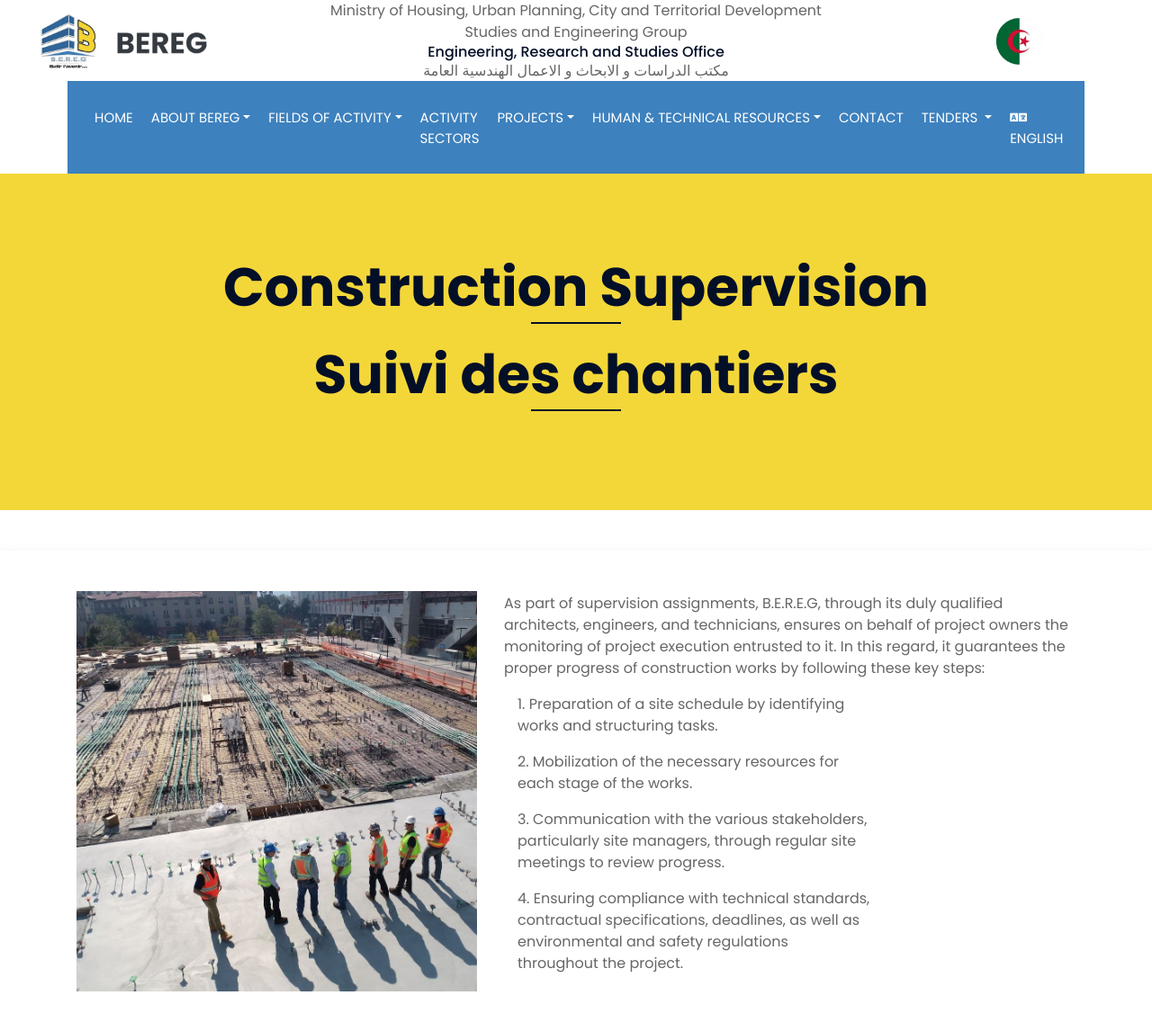
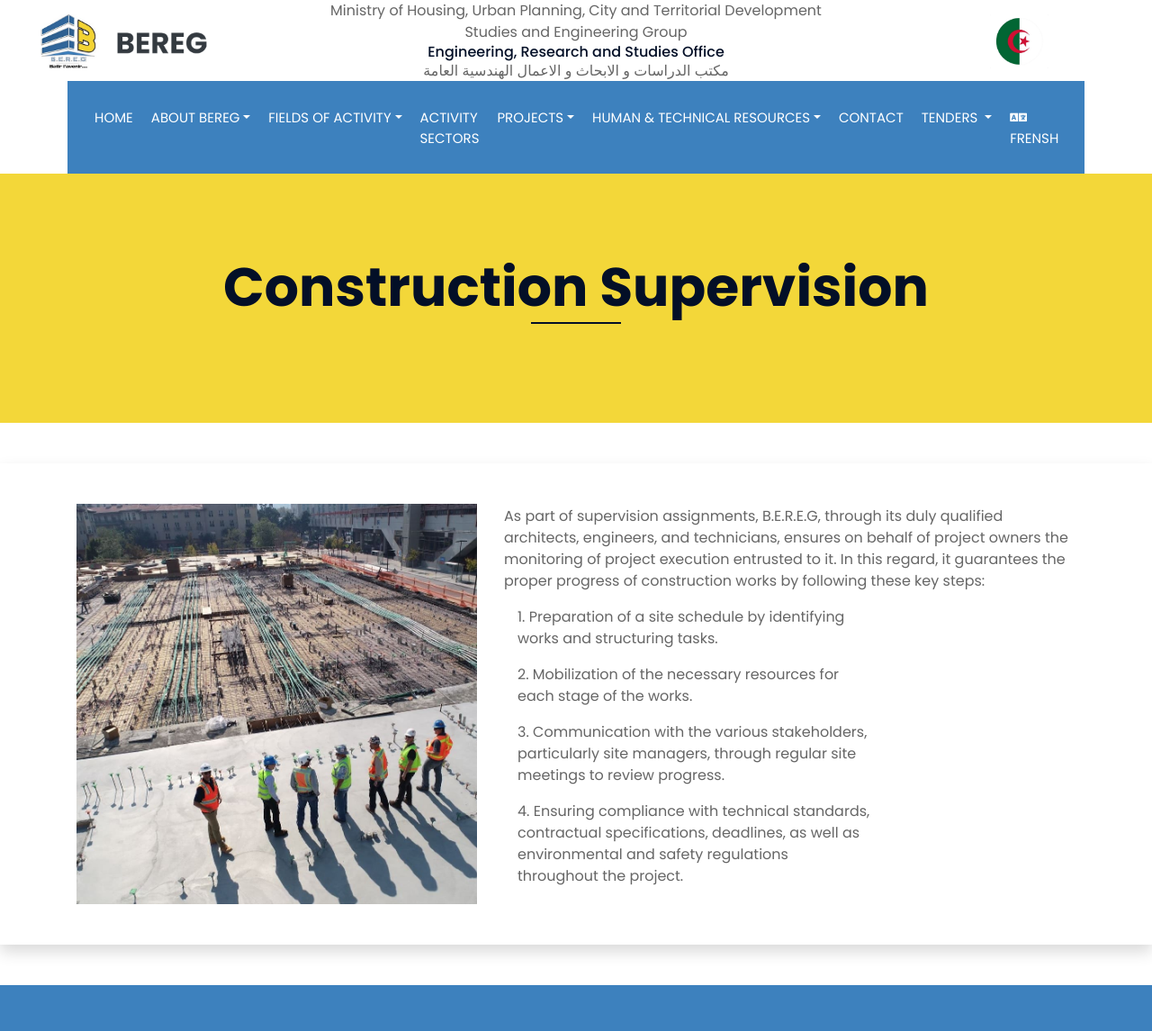
Before and after one commit to rabah-khiari/brg, a PHP site: page /suiviChantie.php?lang=en in a window 1280 px wide. Shown: the top 1146 px of the page at 90% size. Run offline with PHP 8.4, Linux system fonts and the light colour scheme; data that the repository does not hold is empty; some libraries are stand-ins or nearby versions.

Commit message:
fix lang bug

```diff
--- a/incloude/navBare.php
+++ b/incloude/navBare.php
@@ -127,9 +127,9 @@ if (isset($_GET['lang']) && !in_array($_GET['lang'], $allowed_langs, true)) {
                         ?>
                         <!-- language -->
                     <?php if ($language == 'fr'): ?>
-                        <a class="nav-item nav-link" href="?lang=en"><i class="fa fa-language" aria-hidden="true"></i><?= $language=='fr' ? ' Français' : ' Frensh'; ?> </a>
+                        <a class="nav-item nav-link" href="?lang=en"><i class="fa fa-language" aria-hidden="true"></i> <?= $language=='fr' ? ' Englais' : ' English'; ?></a>
                     <?php else: ?>
-                        <a class="nav-item nav-link" href="?lang=fr"><i class="fa fa-language" aria-hidden="true"></i> <?= $language=='fr' ? ' Englais' : ' English'; ?></a>
+                        <a class="nav-item nav-link" href="?lang=fr"><i class="fa fa-language" aria-hidden="true"></i> <?= $language=='fr' ? ' Français' : ' Frensh'; ?> </a>
                     <?php endif; ?>
                 </div>
 
--- a/suiviChantie.php
+++ b/suiviChantie.php
@@ -82,7 +82,7 @@ $text = [
                         <div class="col-12">
 
                             <h2><?= $text['Suivi des chantiers'][$language]; ?> </h2>
-                            <h2>Suivi des chantiers </h2>
+
 
                         </div>
 
```
